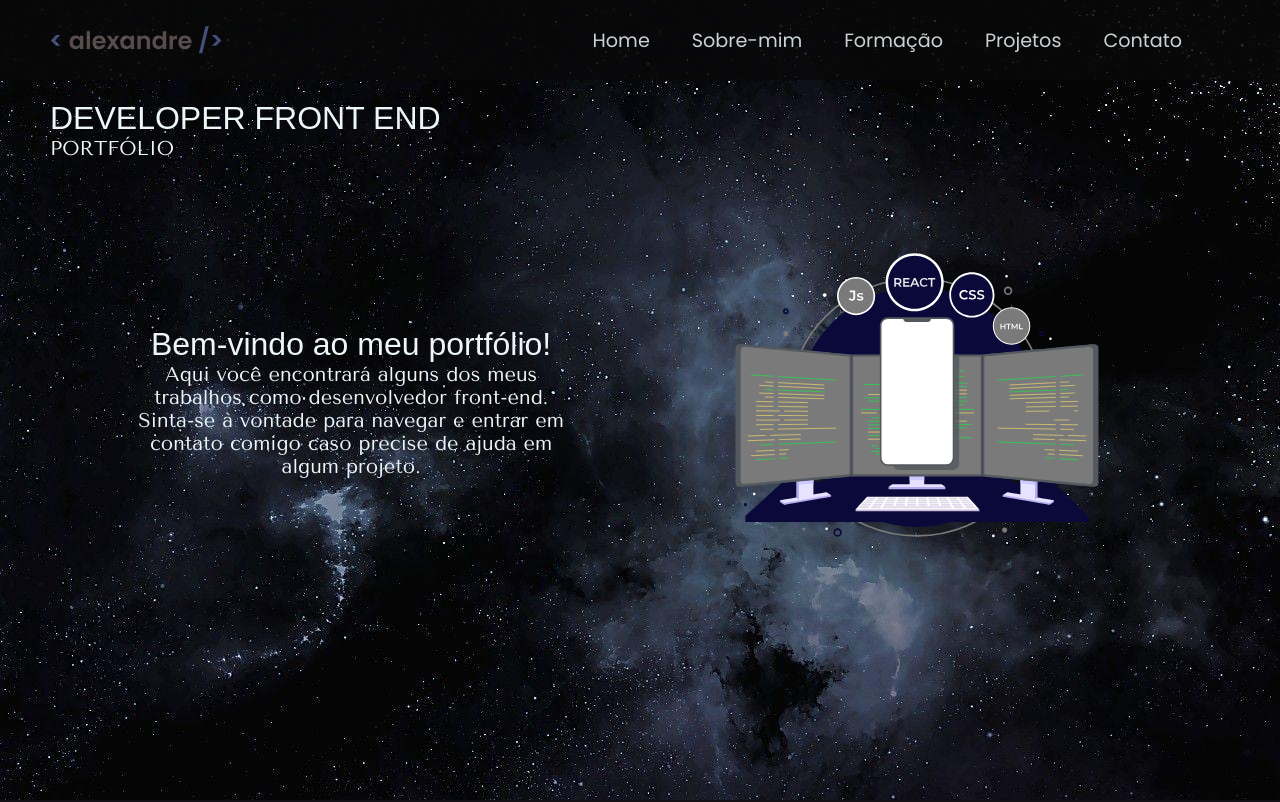
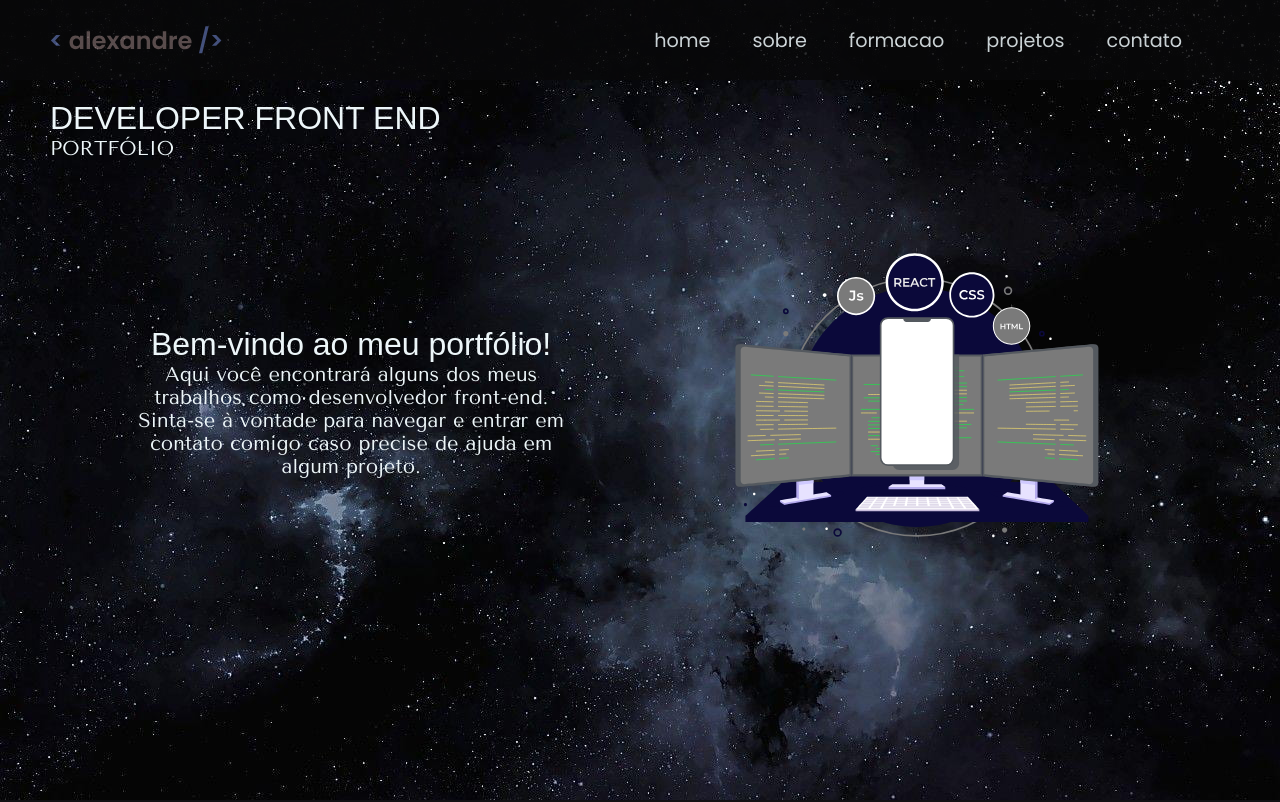
Before and after one commit to allesoares95/port, a Next.js app: page / in a window 1280 px wide. Shown: the top 802 px of the page. Built offline with nearby package versions, Linux system fonts and the light colour scheme.

Commit message:
finalizing project

```diff
--- a/package.json
+++ b/package.json
@@ -27,6 +27,7 @@
     "@emailjs/browser": "^3.10.0",
     "@phosphor-icons/react": "^2.0.6",
     "@types/react-lottie": "^1.2.6",
+    "@types/react-router-dom": "^5.3.3",
     "@types/react-typical": "^0.1.0",
     "@types/react-typing-animation": "^1.6.3",
     "emailjs": "^4.0.1",
@@ -37,6 +38,7 @@
     "react-dom": "^18.2.0",
     "react-elastic-carousel": "^0.11.5",
     "react-lottie": "^1.2.3",
+    "react-router-dom": "^6.9.0",
     "react-switch": "^7.0.0",
     "react-typical": "^0.1.3",
     "react-typing-animation": "^1.6.2",
--- a/src/components/About/index.tsx
+++ b/src/components/About/index.tsx
@@ -2,7 +2,7 @@ import * as S from './styles'
 import Typical from 'react-typical'
 
 const About = () => (
-  <S.About>
+  <S.About id="sobre">
     <S.Title>Sobre mim</S.Title>
 
     <S.ContentAbout>
--- a/src/components/Academic/index.tsx
+++ b/src/components/Academic/index.tsx
@@ -3,7 +3,7 @@ import { TechDeveloper } from 'components/Animation/TechDeveloper'
 import * as S from './styles'
 
 const Academic = () => (
-  <S.Academic>
+  <S.Academic id="formacao">
     <S.DivContainer>
       <S.Title>Formação Acadêmica</S.Title>
     </S.DivContainer>
--- a/src/components/Contact/index.tsx
+++ b/src/components/Contact/index.tsx
@@ -4,7 +4,7 @@ import FormContact from 'components/FormContact'
 import * as S from './styles'
 
 const Contact = () => (
-  <S.Contact>
+  <S.Contact id="contato">
     <S.ContactImgForm>
       <S.TitleContact>Contato</S.TitleContact>
       <TechContact />
--- a/src/components/Footer/styles.ts
+++ b/src/components/Footer/styles.ts
@@ -14,6 +14,7 @@ export const Copyright = styled.p`
   color: ${(props) => props.theme.text};
   font-weight: 600;
   font-size: 24px;
+  opacity: 0.5;
 
   @media (max-width: 1020px) {
     font-size: 18px;
--- a/src/components/Header/index.tsx
+++ b/src/components/Header/index.tsx
@@ -11,7 +11,7 @@ function Header() {
     <S.Header>
       <S.NavBar>
         <S.NavBarContainer>
-          <S.NavBarLogo href="/" onClick={closeMobileMenu}>
+          <S.NavBarLogo href="#home" onClick={closeMobileMenu}>
             <img src="/img/logo.svg" alt="foto de perfil" />
           </S.NavBarLogo>
 
@@ -20,35 +20,25 @@ function Header() {
           </S.MenuIcon>
 
           <S.NavMenu className={click ? 'nav-menu active' : 'nav-menu'}>
-            <S.NavItem>
-              <S.NavLinks href="/" onClick={closeMobileMenu}>
-                Home
-              </S.NavLinks>
-            </S.NavItem>
+            <S.NavLinks href="#home" onClick={closeMobileMenu}>
+              home
+            </S.NavLinks>
 
-            <S.NavItem>
-              <S.NavLinks href="/sobre" onClick={closeMobileMenu}>
-                Sobre-mim
-              </S.NavLinks>
-            </S.NavItem>
+            <S.NavLinks href="#sobre" onClick={closeMobileMenu}>
+              sobre
+            </S.NavLinks>
 
-            <S.NavItem>
-              <S.NavLinks href="/formacao" onClick={closeMobileMenu}>
-                Formação
-              </S.NavLinks>
-            </S.NavItem>
+            <S.NavLinks href="#formacao" onClick={closeMobileMenu}>
+              formacao
+            </S.NavLinks>
 
-            <S.NavItem>
-              <S.NavLinks href="/projetos" onClick={closeMobileMenu}>
-                Projetos
-              </S.NavLinks>
-            </S.NavItem>
+            <S.NavLinks href="#projetos" onClick={closeMobileMenu}>
+              projetos
+            </S.NavLinks>
 
-            <S.NavItem>
-              <S.NavLinks href="/contato" onClick={closeMobileMenu}>
-                Contato
-              </S.NavLinks>
-            </S.NavItem>
+            <S.NavLinks href="#contato" onClick={closeMobileMenu}>
+              contato
+            </S.NavLinks>
           </S.NavMenu>
         </S.NavBarContainer>
       </S.NavBar>
--- a/src/components/Header/styles.ts
+++ b/src/components/Header/styles.ts
@@ -95,15 +95,12 @@ export const NavMenu = styled.ul`
   }
 `
 
-export const NavItem = styled.li`
-  height: 80px;
-`
-
 export const NavLinks = styled.a`
   color: ${(props) => props.theme.text};
   display: flex;
   align-items: center;
   text-decoration: none;
+  list-style: none;
   padding: 0.5rem 1rem;
   height: 100%;
 
--- a/src/components/Project/index.tsx
+++ b/src/components/Project/index.tsx
@@ -10,7 +10,7 @@ function Project() {
   ]
 
   return (
-    <S.Project>
+    <S.Project id="projetos">
       <S.ProjectTitle>Projetos</S.ProjectTitle>
 
       <S.ProjectComponents>
--- a/src/layout/Home/index.tsx
+++ b/src/layout/Home/index.tsx
@@ -14,6 +14,7 @@ const Home = () => {
       <Header />
 
       <S.Home
+        id="home"
         style={{
           backgroundImage: "url('/img/background.jpg')",
           width: '100%',
```
Also changed, not shown: 1 other file (tests, documents, lock files or other folders).
